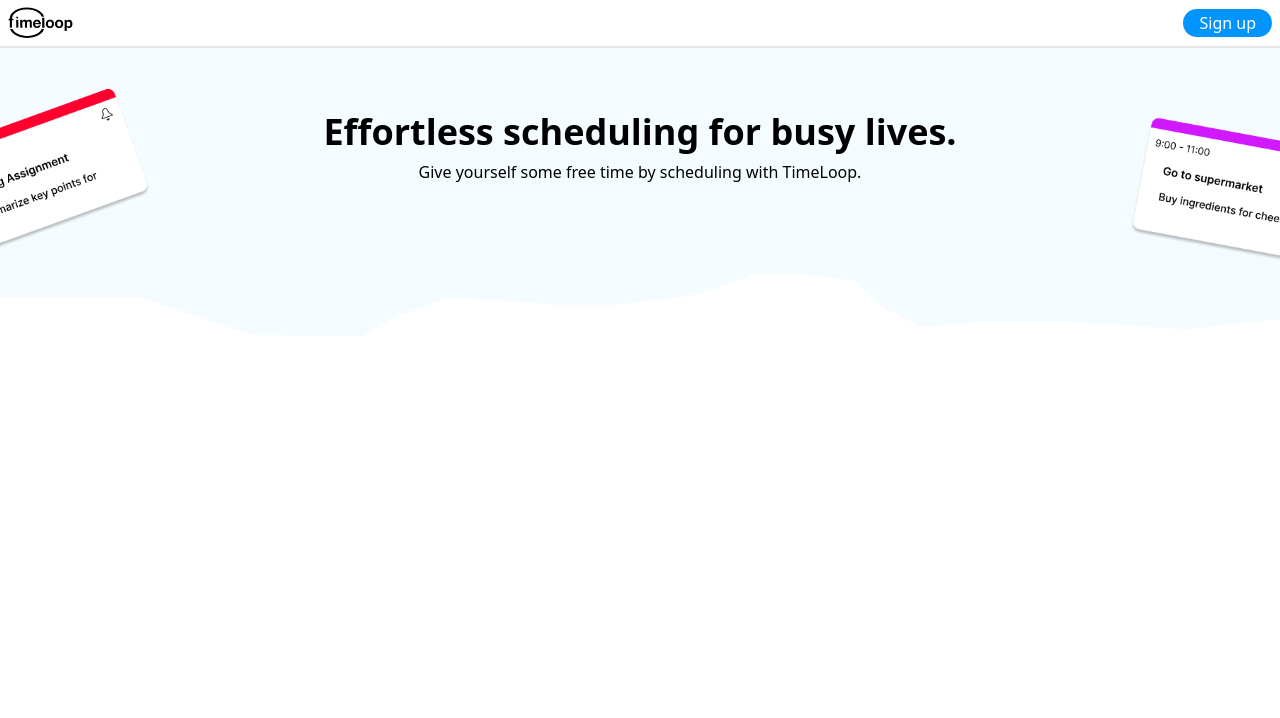
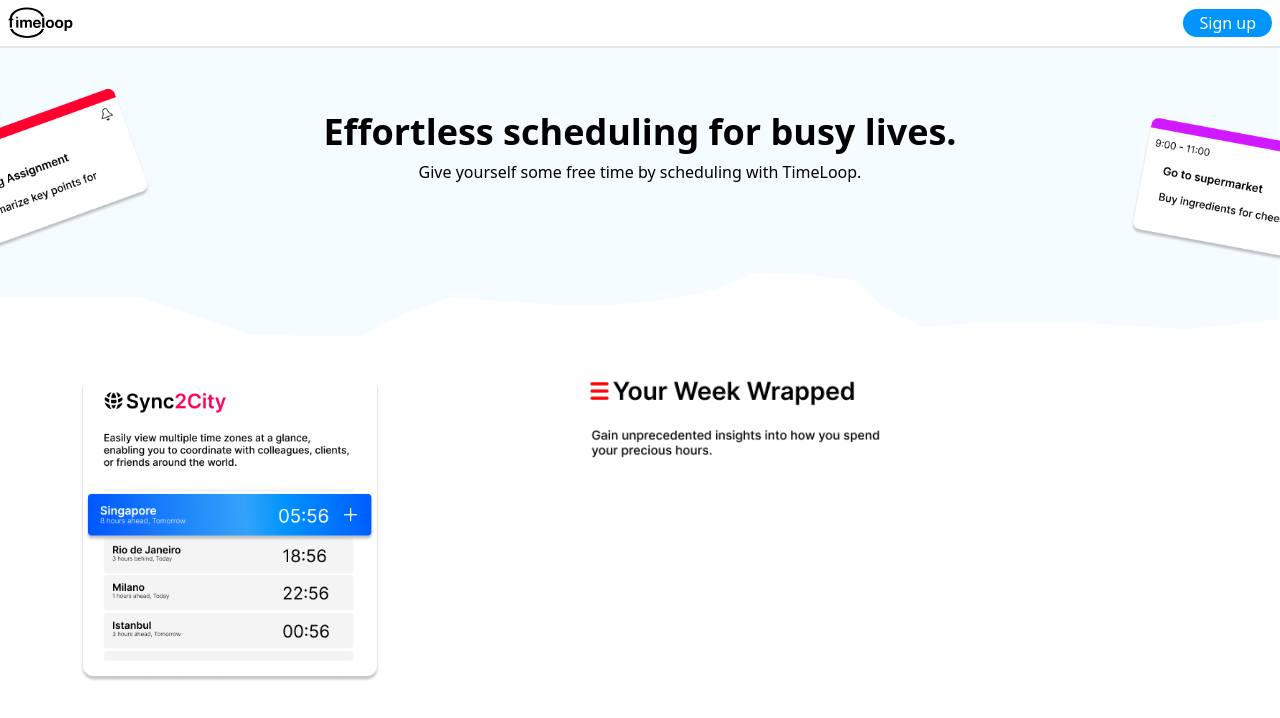
Before and after one commit to jpxoi/timeloop-frontend, a React (Vite) app: page / in a window 1280 px wide. Shown: the top 718 px of the page. Built offline with nearby package versions, Linux system fonts and the light colour scheme.

Commit message:
Landing page body complete

```diff
--- a/src/Components/Pages/Landing.jsx
+++ b/src/Components/Pages/Landing.jsx
@@ -3,6 +3,8 @@
 import LandingBackground from "/src/assets/images/LandingBackground.png"
 import Card1 from "/src/assets/images/Card1.png"
 import Card2 from "/src/assets/images/Card2.png"
+import Sync2City from "/src/assets/images/Sync2City.png";
+import WeekWrapped from "/src/assets/images/WeekWrapped.png";
 
 function Landing() {
   return (
@@ -16,6 +18,9 @@
         <img src={Card1} className="absolute left-0 w-[150px] h-auto"/>
         <img src={Card2} className="absolute right-0 w-[150px] h-auto"/>
       </div>
+
+      <img src={Sync2City} className="w-[300px] h-auto m-10 mr-52 ml-20 float-left"/>
+      <img src={WeekWrapped} className="w-[300px] h-auto mt-10"/>
     </div>
   );
 }
```
Also changed, not shown: src/assets/images/Sync2City.png (added), src/assets/images/WeekWrapped.png (added).
